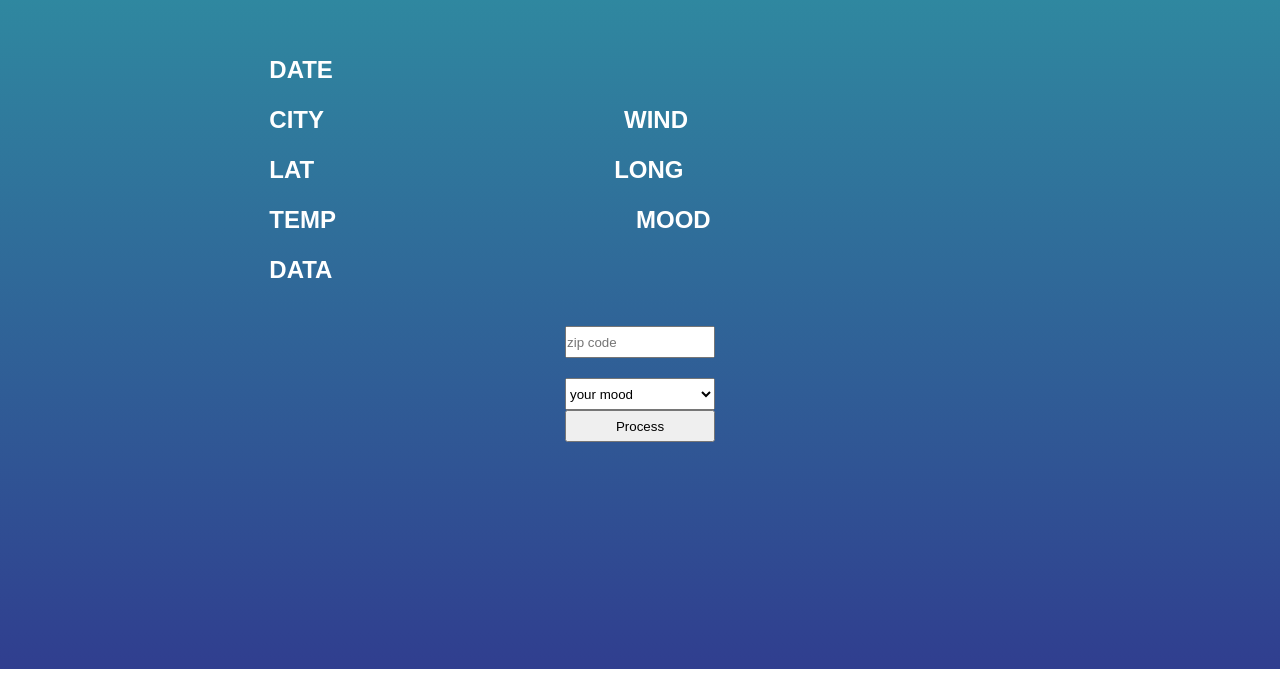
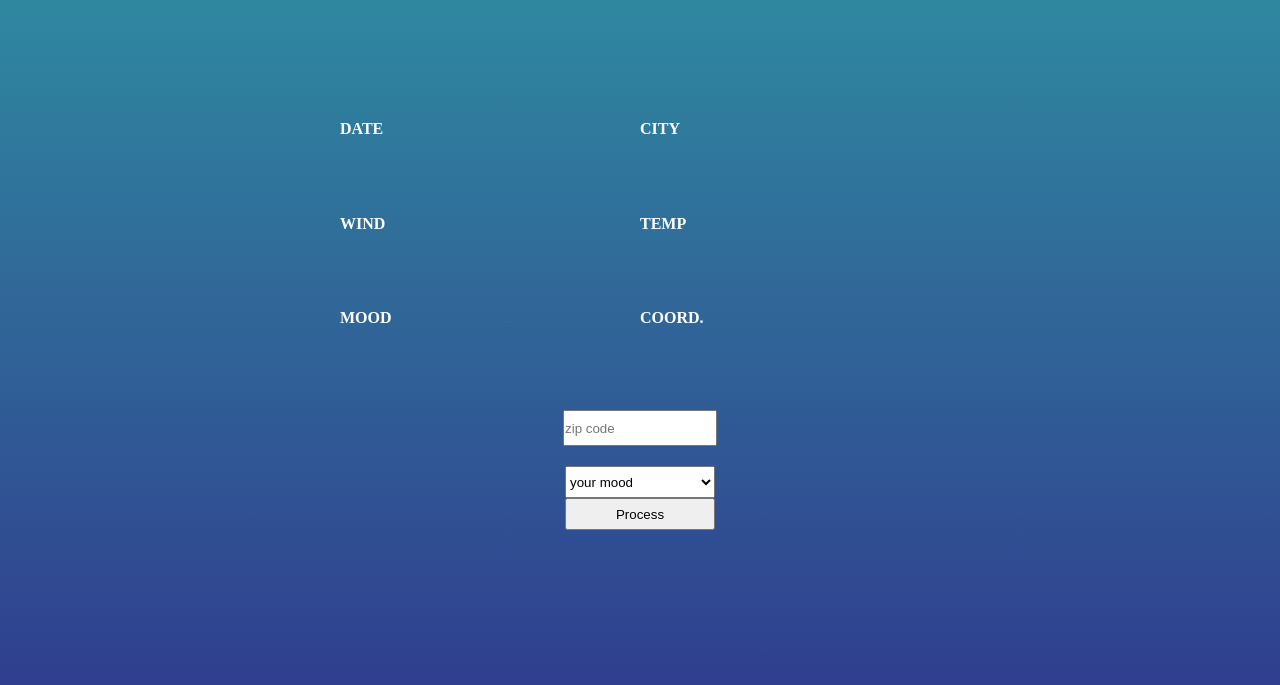
Before and after one commit to myportfolio-tech/weather_app, a website: page website/index.html in a window 1280 px wide. Shown: the part 131-816 px from the top of the page. Drawn offline with Linux system fonts and the light colour scheme.

Commit message:
app operation fixed

```diff
--- a/website/CSS/style.css
+++ b/website/CSS/style.css
@@ -1,7 +1,13 @@
+@import url('https://fonts.googleapis.com/css2?family=Roboto:wght@300&display=swap');
+font-family: 'Roboto', sans-serif;
 *{
     margin: 0;
     padding: 0;
     box-sizing: border-box;
+}
+
+h2 {
+    font-size: 1rem;
 }
 
 input, select, button {
@@ -16,7 +22,6 @@ body{
     display: flex;
     flex-direction: column;
     background: linear-gradient(rgb(47,150,163),rgb(48,62,143));
-    font-family: sans-serif;
     color: white;
 }
 
@@ -64,20 +69,30 @@ justify-content: center;
 .display {
     display: flex;
     flex-direction: column;
-    align-content: center;
-    justify-items: center;
+    align-content: space-around;
 
 }
 
 
 .display-block {
     display: flex;
+    align-items: center;
+    justify-content: center;
+
 }
 
 .display-box {
     display: flex;
     align-items: center;
-    justify-content: center;
+    justify-content: flex-start;
     height: 50px;
     width: 300px;
 }
+
+.set {
+    display: flex;
+    flex-direction: column;
+    align-items: flex-start;
+    justify-content: flex-start;
+
+}
--- a/website/JS/app.js
+++ b/website/JS/app.js
@@ -5,8 +5,8 @@ const date = document.getElementById('date');
 const city = document.getElementById('city');
 const icon = document.getElementById('icon');
 const wind = document.getElementById('wind');
-const lat = document.getElementById('lat');
-const long = document.getElementById('long');
+const coord = document.getElementById('coord');
+const lon = document.getElementById('long');
 const temp = document.getElementById('temp');
 const mood = document.getElementById('mood');
 const full = document.getElementById('full');
@@ -24,7 +24,7 @@ btn.addEventListener("click", clickEvent);
 async function clickEvent() {
     try{
         const response = await callAPI(zip.value);
-        // console.log('Return: ', response)
+        console.log('Return: ', response)
         const rBody = formRequestBody(response);
         console.log('RBODY:', rBody);
         const postRespose = await postData(rBody);
@@ -45,11 +45,15 @@ function formRequestBody(response){
         temp: response.main.temp,
         lat: response.coord.lat,
         lon: response.coord.lon,
-        user: mood_pick.value
+        user: mood_pick.value,
+        city: response.name,
+        wind: response.wind.speed,
+        icon: response.weather[0].icon,
+        general: response.weather[0].main
 
     };
 
-    // console.log(data);
+    console.log('DATA:', data);
 
     return data
 }
@@ -96,15 +100,18 @@ async function getData()
 
 function weatherData(data) {
 
+  console.log('FINAL DATA: ',data)
+
     date.innerHTML = data.date;
     city.innerHTML = data.city;
-    wind.innerHTML = data.wind;
-    lat.innerHTML = data.lat;
-    long.innerHTML = data.lon;
-    temp.innerHTML = data.temp;
+    wind.innerHTML = `${data.wind} m/h`;
+    temp.innerHTML = `${data.temp} &#176; F`;
     mood.innerHTML = data.user;
+    coord.innerHTML = `${data.lat} lat. / ${data.lon} long.`;
 
-    var iconurl = "http://openweathermap.org/img/w/" + data.icon + ".png";
-    iconimage.innerHTML = `<img src="${iconurl}" alt="">`
+
+    var iconURL = "http://openweathermap.org/img/w/" + data.icon + ".png";
+    console.log(iconURL)
+    iconimage.innerHTML = `<img src="${iconURL}" alt="">`
 
 }
--- a/website/index.html
+++ b/website/index.html
@@ -12,32 +12,41 @@
         <h1 class="header">Weather App</h1>
             <div class="top-display">
                 <div class="icon" id="icon-image"></div>
+
                 <div class="display">
                     <div class="display-block">
+                        <div class="set">
                             <h2>DATE</h2>
                             <div class="display-box" id="date"></div>
                         </div>
-                    <div class="display-block">
+                        <div class="set">
                             <h2>CITY</h2>
                             <div class="display-box" id="city"></div>
+                        </div>
+                    </div>
+                    <div class="display-block">
+                        <div class="set">
                             <h2>WIND</h2>
                             <div class="display-box" id="wind"></div>
                         </div>
-                    <div class="display-block">
-                        <h2>LAT</h2>
-                        <div class="display-box" id="lat"></div>
-                        <h2>LONG</h2>
-                        <div class="display-box" id="long"></div>
+                        <div class="set">
+                            <h2>TEMP</h2>
+                            <div class="display-box" id="temp"></div>
+                        </div>
                     </div>
                     <div class="display-block">
-                        <h2>TEMP</h2>
-                        <div class="display-box" id="temp"></div>
+
+                    </div>
+                    <div class="display-block">
+
+                        <div class="set">
                             <h2>MOOD</h2>
                             <div class="display-box" id="mood"></div>
                         </div>
-                    <div class="display-block">
-                        <h2>DATA</h2>
-                        <div class="display-box" id="full"></div>
+                        <div class="set">
+                            <h2>COORD.</h2>
+                            <div class="display-box" id="coord"></div>
+                        </div>
                     </div>
                 </div>
             </div>
```
Also changed, not shown: server.js (+8 -1 lines). Lines whose indentation alone changed are shown as unchanged.
